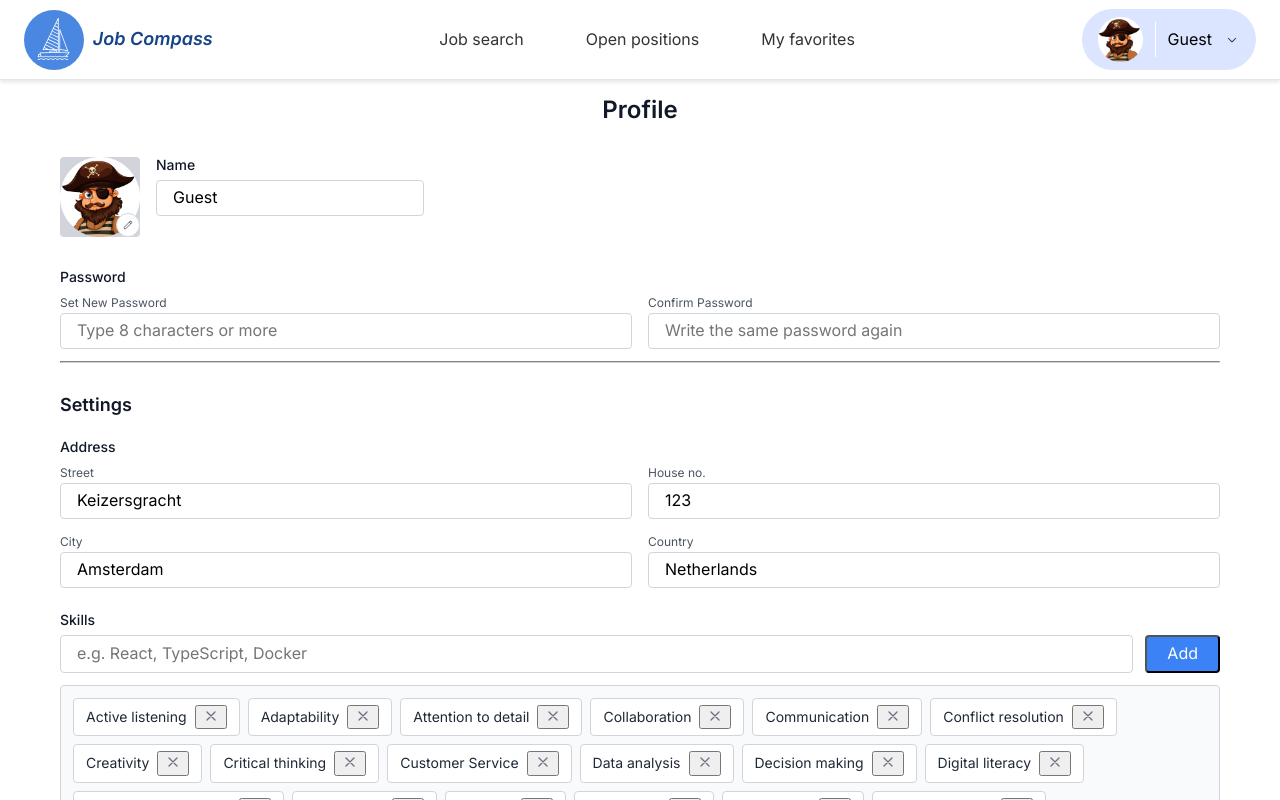
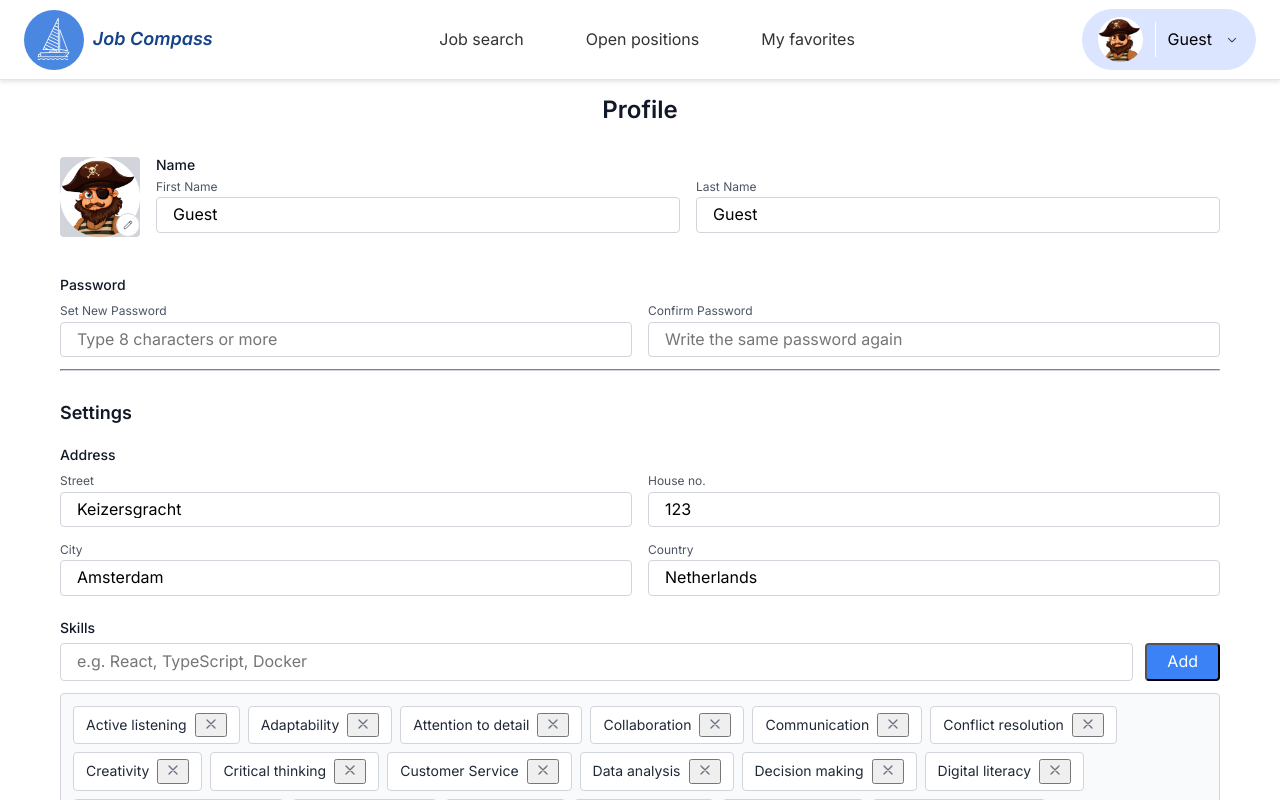
Before and after one commit to HackYourFutureProjects/c53-final-project-group-A, a React (Vite) app in the folder client/: page /profile in a window 1280 px wide. Shown: the top 800 px of the page. Built offline with nearby package versions, Linux system fonts and the light colour scheme.

Commit message:
Refactor Profile component to separate first and last name inputs for improved user experience and clarity

```diff
--- a/client/src/pages/User/Profile.jsx
+++ b/client/src/pages/User/Profile.jsx
@@ -5,7 +5,8 @@ import AddressSettings from "../../components/AddressSettings";
 import { UseSettings } from "../../context/SettingsContext";
 
 export default function Profile() {
-  const nameInputRef = useRef(null);
+  const firstNameInputRef = useRef(null);
+  const lastNameInputRef = useRef(null);
   const passwordInputRef = useRef(null);
   const confirmPasswordInputRef = useRef(null);
   const streetInputRef = useRef(null);
@@ -22,7 +23,12 @@ export default function Profile() {
     countryRef = "",
   ) {
     // Placeholder function for saving settings
-    const name = nameInputRef.current ? nameInputRef.current.value : "";
+    const firstName = firstNameInputRef.current
+      ? firstNameInputRef.current.value
+      : "";
+    const lastName = lastNameInputRef.current
+      ? lastNameInputRef.current.value
+      : "";
     const password = passwordInputRef.current
       ? passwordInputRef.current.value
       : "";
@@ -33,7 +39,7 @@ export default function Profile() {
     const house = houseRef.current ? houseRef.current.value : "";
     const city = cityRef.current ? cityRef.current.value : "";
     const country = countryRef.current ? countryRef.current.value : "";
-    console.log("Saving settings for:", name);
+    console.log("Saving settings for:", firstName, lastName);
     console.log("Address:", { street, house, city, country });
     if (password || confirmPassword) {
       if (password === confirmPassword) {
@@ -58,6 +64,7 @@ export default function Profile() {
       {/* <!-- Profile Section with Avatar and Name --> */}
       <div className="mb-8">
         <div className="flex items-start space-x-4">
+          {/* <!-- Avatar with the editing/updating button --> */}
           <div className="relative">
             <div className="w-20 h-20 bg-gray-300 rounded flex-shrink-0 overflow-hidden">
               <img
@@ -83,17 +90,36 @@ export default function Profile() {
             </button>
           </div>
           <div className="flex-grow">
+            {/* <!-- First and Last Name --> */}
             <label className="block text-sm font-medium text-gray-900 mb-2">
               Name
             </label>
-            <input
-              id="nameInput"
-              ref={nameInputRef}
-              type="text"
-              defaultValue={defaultUser.name}
-              className="flex-grow px-4 py-2 border border-gray-300 rounded focus:outline-none focus:ring-2 focus:ring-blue-500"
-              onKeyDown={pressEnterKey}
-            />
+            <div className="grid grid-cols-2 gap-4 mb-3">
+              <div>
+                <label className="block text-xs text-gray-600 mb-1">
+                  First Name
+                </label>
+                <input
+                  ref={firstNameInputRef}
+                  type="text"
+                  defaultValue={defaultUser.name}
+                  className="w-full px-4 py-2 border border-gray-300 rounded focus:outline-none focus:ring-2 focus:ring-blue-500"
+                  onKeyDown={pressEnterKey}
+                />
+              </div>
+              <div>
+                <label className="block text-xs text-gray-600 mb-1">
+                  Last Name
+                </label>
+                <input
+                  ref={lastNameInputRef}
+                  type="text"
+                  defaultValue={defaultUser.name}
+                  className="w-full px-4 py-2 border border-gray-300 rounded focus:outline-none focus:ring-2 focus:ring-blue-500"
+                  onKeyDown={pressEnterKey}
+                />
+              </div>
+            </div>
           </div>
         </div>
       </div>
```
